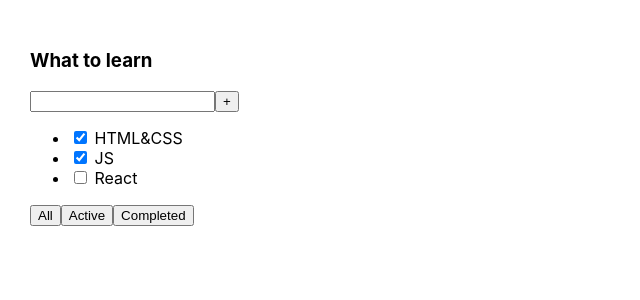
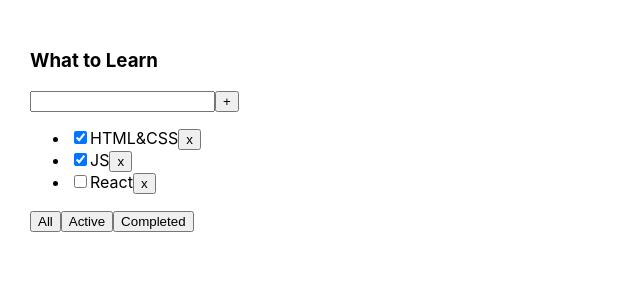
Before and after one commit to VadzimAJ/ToDoList_IT_inc, a React (Create React App) app: page / in a window 1280 px wide. Shown: the top 300 px of the page, without its empty margins (0-640 px from the left). Built offline with nearby package versions, Linux system fonts and the light colour scheme.

Commit message:
feat: complite first and second lessons of ToDoList homework

```diff
--- a/package.json
+++ b/package.json
@@ -2,6 +2,7 @@
   "name": "1-lesson",
   "version": "0.1.0",
   "private": true,
+  "homepage": "https://vadzimaj.github.io/ToDoList_IT_inc/",
   "dependencies": {
     "@testing-library/jest-dom": "^5.16.5",
     "@testing-library/react": "^13.4.0",
@@ -10,6 +11,7 @@
     "@types/node": "^16.18.1",
     "@types/react": "^18.0.23",
     "@types/react-dom": "^18.0.7",
+    "gh-pages": "^6.0.0",
     "react": "^18.2.0",
     "react-dom": "^18.2.0",
     "react-scripts": "5.0.1",
@@ -20,7 +22,9 @@
     "start": "react-scripts start",
     "build": "react-scripts build",
     "test": "react-scripts test",
-    "eject": "react-scripts eject"
+    "eject": "react-scripts eject",
+    "predeploy": "npm run build",
+    "deploy": "gh-pages -d build"
   },
   "eslintConfig": {
     "extends": [
--- a/src/App.tsx
+++ b/src/App.tsx
@@ -1,28 +1,49 @@
-import React from 'react';
+import React, { useState } from 'react';
 import './App.css';
+import { TaskType, TodoList } from './TodoList';
+
+export type FilterValuesType = "all" | "completed" | "active"
 
 function App() {
+
+    let [tasks, setTasks] = useState<Array<TaskType>>([
+        {id: 1, title:"HTML&CSS", isDone: true},
+        {id: 2, title:"JS", isDone: true},
+        {id: 3, title:"React", isDone: false}
+    ]);
+
+
+    function remomeTask(id:number) {
+
+        let filteredTasks = tasks.filter( i => i.id !== id)
+        setTasks(filteredTasks);
+    }
+
+    function changeFilter (value: FilterValuesType){
+        setFilter(value);
+    }
+
+    let [filter, setFilter] = useState<FilterValuesType>("all");
+
+    let taskForTodolist = tasks;
+    if (filter === "completed") {
+        taskForTodolist = tasks.filter(i => i.isDone === true);
+    }
+    if (filter === "active") {
+        taskForTodolist = tasks.filter(i => i.isDone === false);
+    }
+
     return (
         <div className="App">
-            <div>
-                <h3>What to learn</h3>
-                <div>
-                    <input/>
-                    <button>+</button>
-                </div>
-                <ul>
-                    <li><input type="checkbox" checked={true}/> <span>HTML&CSS</span></li>
-                    <li><input type="checkbox" checked={true}/> <span>JS</span></li>
-                    <li><input type="checkbox" checked={false}/> <span>React</span></li>
-                </ul>
-                <div>
-                    <button>All</button>
-                    <button>Active</button>
-                    <button>Completed</button>
-                </div>
-            </div>
+            <TodoList   title="What to Learn"
+                        tasks = {taskForTodolist}
+                        removeTask = {remomeTask}
+                        changeFilter = {changeFilter}
+            />
         </div>
     );
+
 }
 
+
 export default App;
--- /dev/null
+++ b/src/TodoList.tsx
@@ -0,0 +1,47 @@
+import { type } from "os";
+import React from "react";
+import { FilterValuesType } from "./App";
+
+export type TaskType = {
+  id: number
+  title: string
+  isDone: boolean
+}
+
+type PropsType = {
+  title: string
+  tasks: Array<TaskType>
+  removeTask: (id: number) => void
+  changeFilter: (value: FilterValuesType) => void
+}
+
+export function TodoList (props: PropsType){
+
+  return (
+      <div>
+              <h3>{props.title}</h3>
+              <div>
+                  <input/>
+                  <button>+</button>
+              </div>
+              <ul>
+                {
+                  props.tasks.map((i) => {
+                  return <li><input type="checkbox" checked={i.isDone}/>
+                            <span>{i.title}</span>
+                            <button onClick={ () => { props.removeTask(i.id) } }>х</button>
+                          </li>
+                  })
+                }
+              </ul>
+              <div>
+                  <button onClick={() => {props.changeFilter("all")}}>All</button>
+                  <button onClick={() => {props.changeFilter("active")}}>Active</button>
+                  <button onClick={() => {props.changeFilter("completed")}}>Completed</button>
+              </div>
+      </div>
+  )
+}
+
+
+export default TodoList;
```
Also changed, not shown: 1 other file (tests, documents, lock files or other folders).
